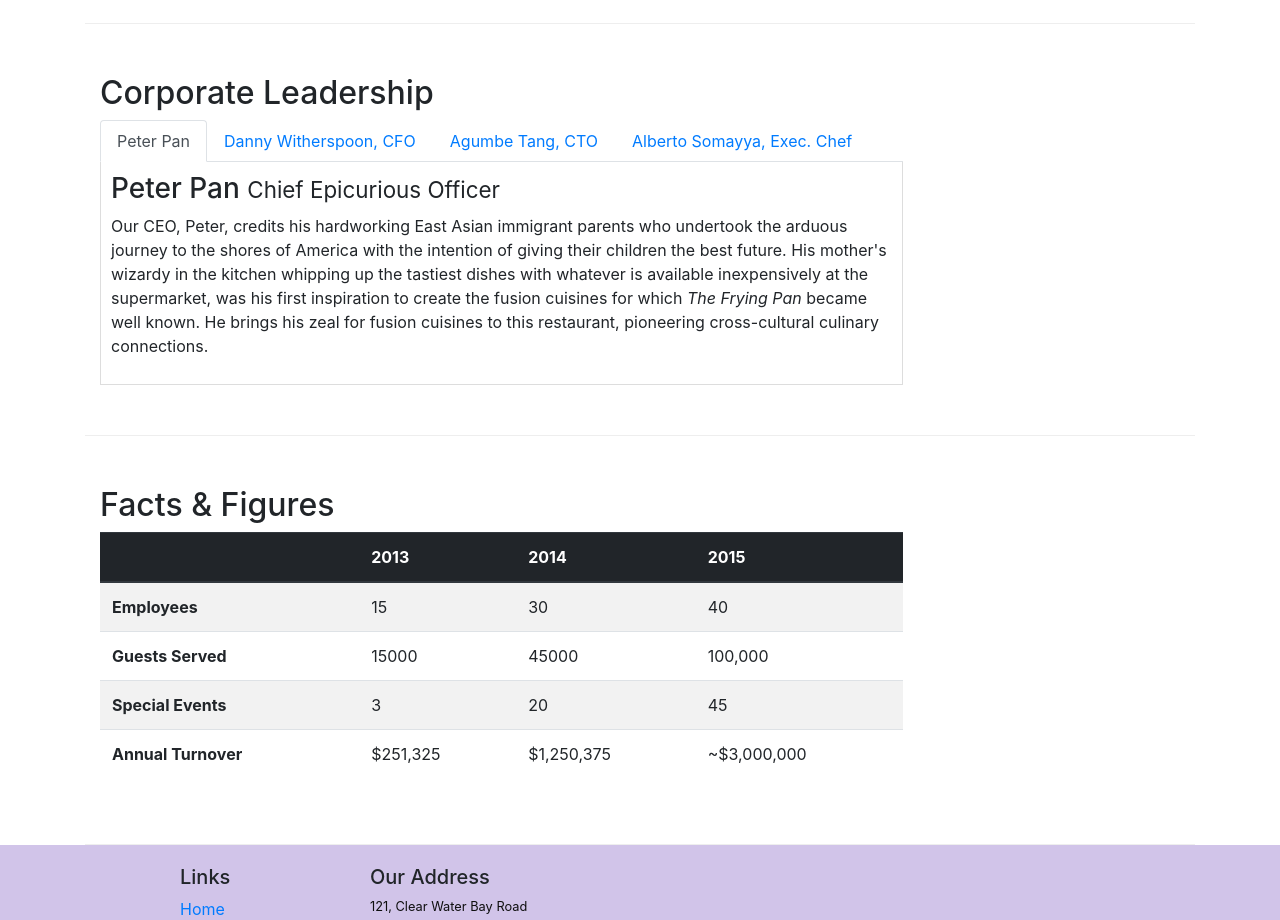
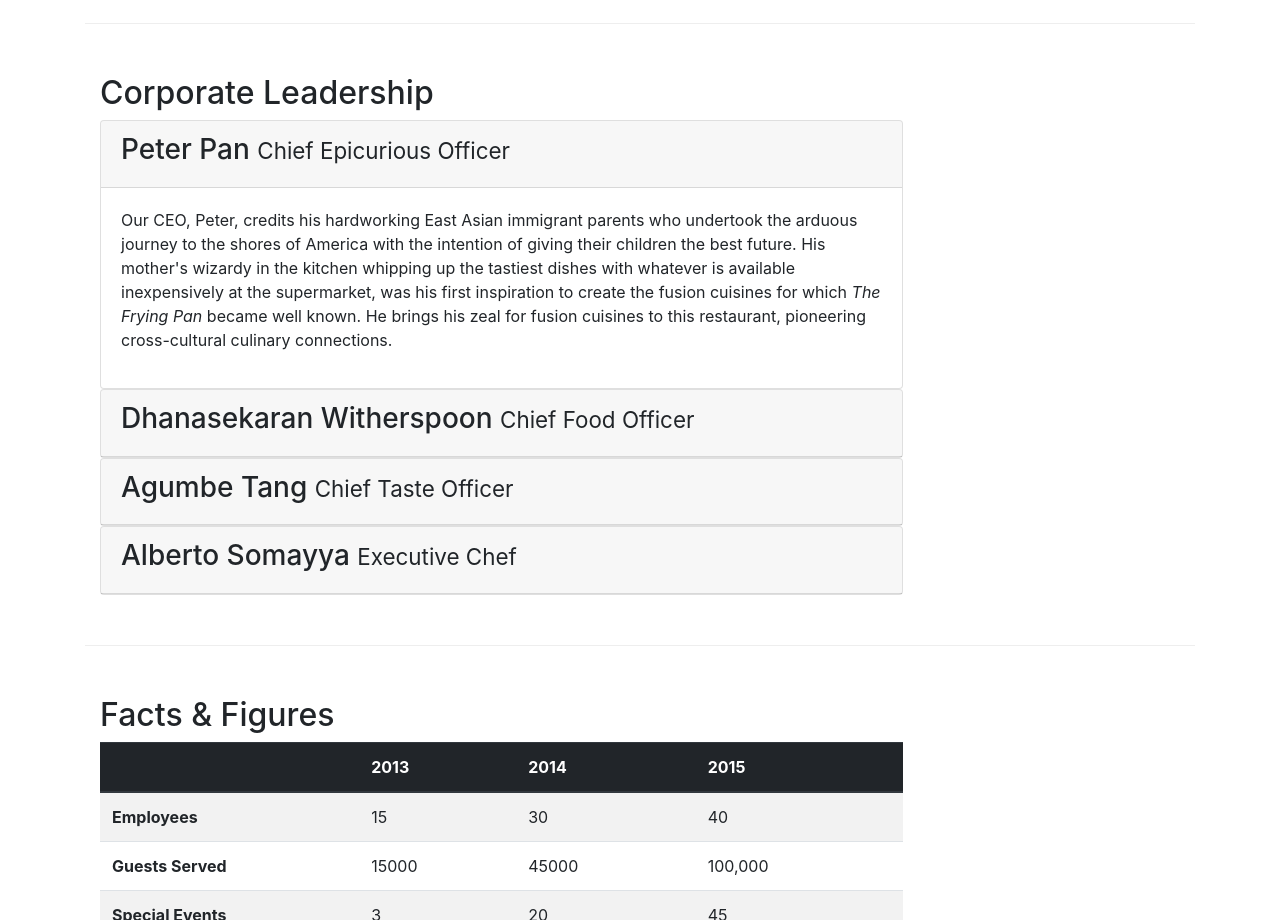
Before and after one commit to cut113/bootstrap, a website: page aboutus.html in a window 1280 px wide. Shown: the part 940-1860 px from the top of the page. Drawn offline with nearby package versions, Linux system fonts and the light colour scheme.

Commit message:
Accordion

```diff
--- a/aboutus.html
+++ b/aboutus.html
@@ -111,50 +111,58 @@
         <div class="row row-content align-items-center">
             <div class="col-12 col-sm-9">
                 <h2>Corporate Leadership</h2>
-                <ul class="nav nav-tabs">
-                    <li class="nav-item">
-                        <a class="nav-link active" href="#peter" role="tab" data-toggle="tab">Peter Pan</a>
-                    </li>
 
-                    <li class="nav-item">
-                        <a class="nav-link" href="#danny" role="tab" data-toggle="tab">Danny Witherspoon, CFO</a>
-                    </li>
-
-                    <li class="nav-item">
-                        <a class="nav-link" href="#agumbe" role="tab" data-toggle="tab">Agumbe Tang, CTO</a>
-                    </li>
-
-                    <li class="nav-item">
-                        <a class="nav-link" href="#alberto" role="tab" data-toggle="tab">Alberto Somayya, Exec. Chef</a>
-                    </li>
-                </ul>
-                <div class="tab-content">
-                    <div role="tabpanel" class="tab-pane fade show active" id="peter">
-                        <h3>Peter Pan <small>Chief Epicurious Officer</small></h3>
+                <div class="accordion">
+                    <div class="card">
+                        <div class="card-header" role="tab" id="peterhead">
+                            <h3 class="mt-0">
+                                <a data-toggle="collapse" data-target="#peter"> Peter Pan <small>Chief Epicurious
+                                        Officer</small></a>
+                            </h3>
+                        </div>
+                        <div role="tabpanel" class="collapse show" id="peter" data-parent="#accordion">
+                            <div class="card-body">
                                 <div class="d-none d-sm-block">
-                            <p>Our CEO, Peter, credits his hardworking East Asian immigrant parents who undertook the
+                                    <p>Our CEO, Peter, credits his hardworking East Asian immigrant parents who
+                                        undertook the
                                         arduous
-                                journey to the shores of America with the intention of giving their children the best
+                                        journey to the shores of America with the intention of giving their children the
+                                        best
                                         future. His
                                         mother's wizardy in the kitchen whipping up the tastiest dishes with whatever is
                                         available
                                         inexpensively at the supermarket, was his first inspiration to create the fusion
                                         cuisines
                                         for which
-                                <em>The Frying Pan</em> became well known. He brings his zeal for fusion cuisines to
+                                        <em>The Frying Pan</em> became well known. He brings his zeal for fusion
+                                        cuisines to
                                         this
                                         restaurant, pioneering cross-cultural culinary connections.
                                     </p>
                                 </div>
                             </div>
-                    <div role="tabpanel" class="tab-pane fade" id="danny">
-                        <h3>Dhanasekaran Witherspoon <small>Chief Food Officer</small></h3>
+
+
+                        </div>
+                    </div>
+                    <div class="card">
+                        <div class="card-header" role="tab" id="dannyhead">
+                            <h3 class="mt-0">
+                                <a data-toggle="collapse" data-target="#danny"> Dhanasekaran Witherspoon <small>Chief
+                                        Food Officer</small>
+                            </h3></a>
+                        </div>
+                        <div role="tabpanel" class="collapse" id="danny" data-parent="#accordion">
+                            <div class="card-body">
                                 <div class="d-none d-sm-block">
-                            <p>Our CFO, Danny, as he is affectionately referred to by his colleagues, comes from a long
+                                    <p>Our CFO, Danny, as he is affectionately referred to by his colleagues, comes from
+                                        a long
                                         established
-                                family tradition in farming and produce. His experiences growing up on a farm in the
+                                        family tradition in farming and produce. His experiences growing up on a farm in
+                                        the
                                         Australian
-                                outback gave him great appreciation for varieties of food sources. As he puts it in his
+                                        outback gave him great appreciation for varieties of food sources. As he puts it
+                                        in his
                                         own
                                         words,
                                         <em>Everything that runs, wins, and everything that stays, pays!</em>
@@ -162,35 +170,65 @@
                                 </div>
                             </div>
 
-                    <div role="tabpanel" class="tab-pane fade" id="agumbe">
-                        <h3>Agumbe Tang <small>Chief Taste Officer</small></h3>
+                        </div>
+                    </div>
+                    <div class="card">
+                        <div class="card-header">
+                            <h3 class="mt-0">
+                                <a data-toggle="collapse" data-target="#agumbe"> Agumbe Tang <small>Chief Taste
+                                        Officer</small>
+                            </h3></a>
+                        </div>
+                        <div role="tabpanel" class="collapse" id="agumbe" data-parent="#accordion">
+                            <div class="card-body">
                                 <div class="d-none d-sm-block">
-                            <p>Blessed with the most discerning gustatory sense, Agumbe, our CTO, personally ensures
+                                    <p>Blessed with the most discerning gustatory sense, Agumbe, our CTO, personally
+                                        ensures
                                         that
                                         every dish
-                                that we serve meets his exacting tastes. Our chefs dread the tongue lashing that ensues
+                                        that we serve meets his exacting tastes. Our chefs dread the tongue lashing that
+                                        ensues
                                         if
                                         their
-                                dish does not meet his exacting standards. He lives by his motto, <em>You click only if
+                                        dish does not meet his exacting standards. He lives by his motto, <em>You click
+                                            only if
                                             you
                                             survive
                                             my lick.</em></p>
 
                                 </div>
                             </div>
-                    <div role="tabpanel" class="tab-pane fade" id="alberto">
-                        <h3>Alberto Somayya <small>Executive Chef</small></h3>
+
+                        </div>
+                    </div>
+
+                    <div class="card">
+                        <div class="card-header">
+                            <h3 class="mt-0">
+                                <a data-toggle="collapse" data-target="#alberto"> Alberto Somayya <small>Executive
+                                        Chef</small>
+                            </h3></a>
+                        </div>
+                        <div role="tabpanel" class="collapse" id="alberto" data-parent="#accordion">
+                            <div class="card-body">
                                 <div class="d-none d-sm-block">
-                            <p>Award winning three-star Michelin chef with wide International experience having worked
+                                    <p>Award winning three-star Michelin chef with wide International experience having
+                                        worked
                                         closely with
-                                whos-who in the culinary world, he specializes in creating mouthwatering Indo-Italian
+                                        whos-who in the culinary world, he specializes in creating mouthwatering
+                                        Indo-Italian
                                         fusion
-                                experiences. He says, <em>Put together the cuisines from the two craziest cultures, and
+                                        experiences. He says, <em>Put together the cuisines from the two craziest
+                                            cultures, and
                                             you
                                             get a
                                             winning hit! Amma Mia!</em></p>
                                 </div>
                             </div>
+
+                        </div>
+                    </div>
+
                 </div>
             </div>
 
```
Lines whose indentation alone changed are shown as unchanged.
